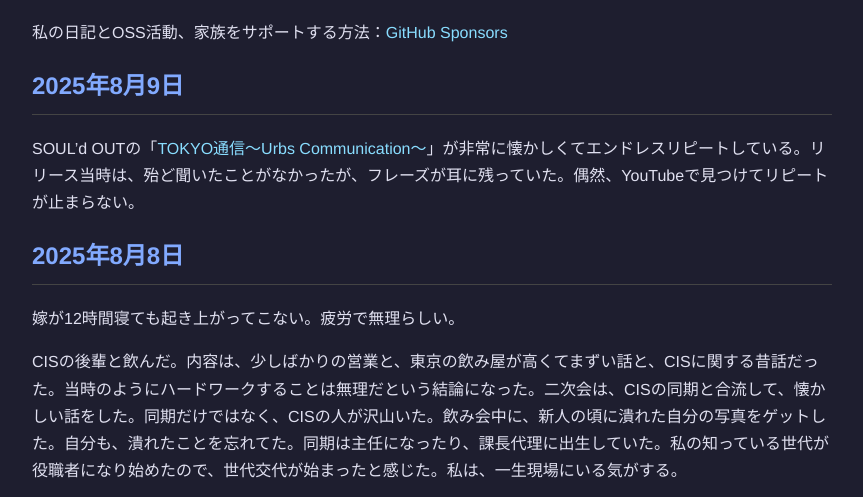
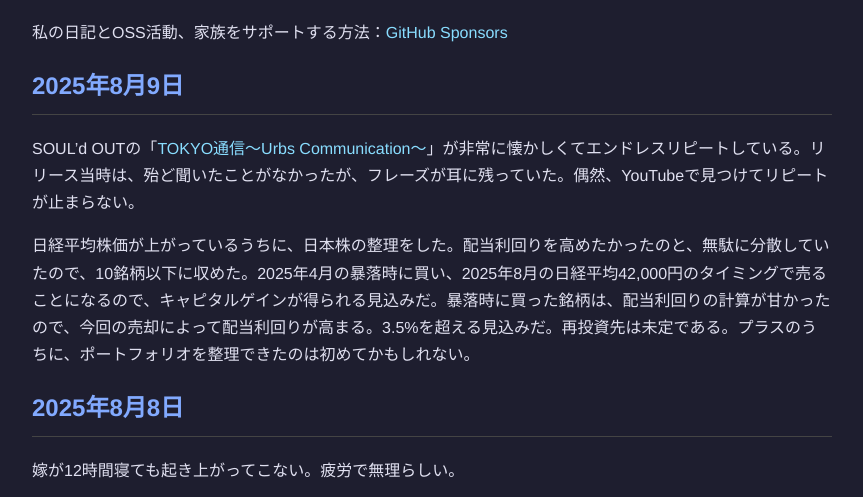
Before and after one commit to nao1215/my-life, a plain HTML site: page index.html in a window 1280 px wide. Shown: the part 194-691 px from the top of the page, without its empty margins (208-1071 px from the left). Drawn offline with Linux system fonts and the light colour scheme.

Commit message:
deploy: a85a53242d43701ea716efaa1e484b070aa1d7ed

```diff
--- a/index.html
+++ b/index.html
@@ -35,6 +35,7 @@ href="https://github.com/sponsors/nao1215">GitHub Sponsors</a></p>
 <p>SOUL’d OUTの「<a
 href="https://youtu.be/SO51jyCs3PA?si=EDFBj-Y5nCgmydpz">TOKYO通信～Urbs
 Communication～</a>」が非常に懐かしくてエンドレスリピートしている。リリース当時は、殆ど聞いたことがなかったが、フレーズが耳に残っていた。偶然、YouTubeで見つけてリピートが止まらない。</p>
+<p>日経平均株価が上がっているうちに、日本株の整理をした。配当利回りを高めたかったのと、無駄に分散していたので、10銘柄以下に収めた。2025年4月の暴落時に買い、2025年8月の日経平均42,000円のタイミングで売ることになるので、キャピタルゲインが得られる見込みだ。暴落時に買った銘柄は、配当利回りの計算が甘かったので、今回の売却によって配当利回りが高まる。3.5%を超える見込みだ。再投資先は未定である。プラスのうちに、ポートフォリオを整理できたのは初めてかもしれない。</p>
 <h2 id="年8月8日">2025年8月8日</h2>
 <p>嫁が12時間寝ても起き上がってこない。疲労で無理らしい。</p>
 <p>CISの後輩と飲んだ。内容は、少しばかりの営業と、東京の飲み屋が高くてまずい話と、CISに関する昔話だった。当時のようにハードワークすることは無理だという結論になった。二次会は、CISの同期と合流して、懐かしい話をした。同期だけではなく、CISの人が沢山いた。飲み会中に、新人の頃に潰れた自分の写真をゲットした。自分も、潰れたことを忘れてた。同期は主任になったり、課長代理に出生していた。私の知っている世代が役職者になり始めたので、世代交代が始まったと感じた。私は、一生現場にいる気がする。</p>
```
